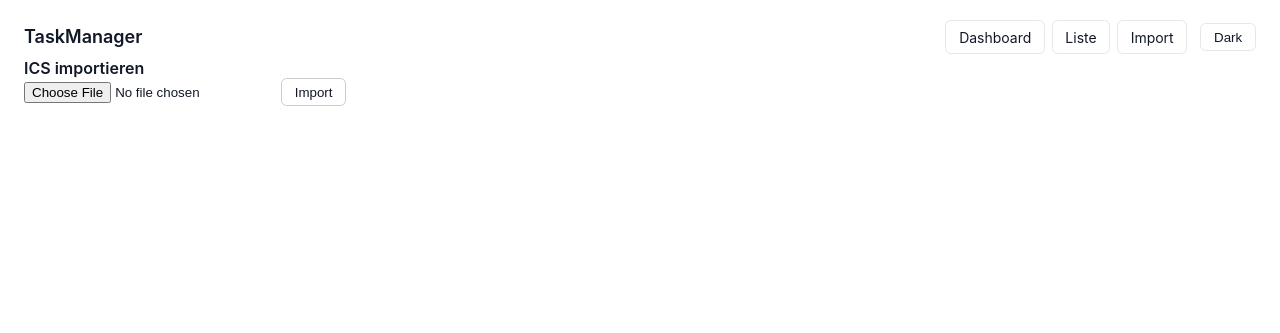
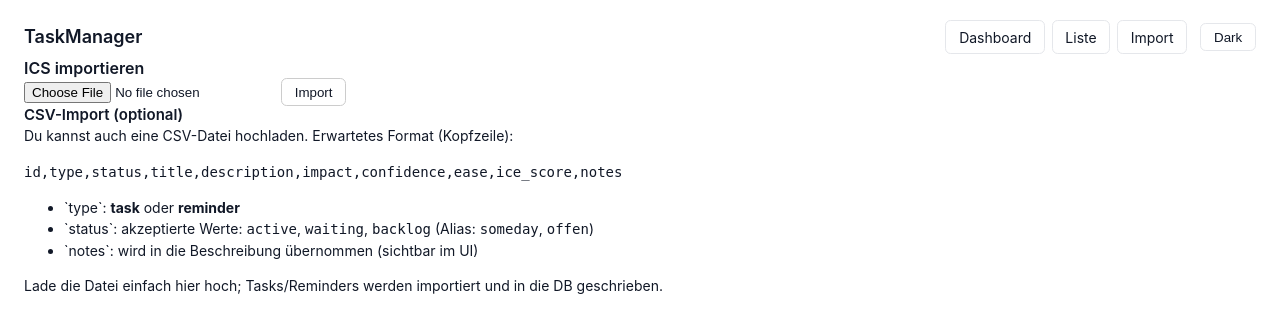
Before and after one commit to VisualTwo/Taskmanager-v2, a FastAPI app: page /import in a window 1280 px wide. Shown: the top 333 px of the page. Run offline with FastAPI, Linux system fonts and the light colour scheme; some libraries are stand-ins or nearby versions.

Commit message:
UI: document CSV import in import.html; store import notes in visible description

```diff
--- a/web/server.py
+++ b/web/server.py
@@ -2110,11 +2110,14 @@ async def import_upload(
                 else:
                     it = Reminder(id=nid, type="reminder", name=name, status=mapped, is_private=False, description=desc, ics_uid=None, priority=0)
                 # attach notes into metadata to preserve them
-                md = dict(it.metadata or {})
+                # Move import notes into visible description (append to existing description)
+                payload = dict(it.__dict__)
+                desc_existing = payload.get("description") or ""
                 if notes:
-                    md["import_notes"] = notes
-                payload = dict(it.__dict__)
-                payload["metadata"] = md
+                    if desc_existing:
+                        payload["description"] = f"{desc_existing}\n\nImport-Notiz: {notes}"
+                    else:
+                        payload["description"] = f"Import-Notiz: {notes}"
                 cls = it.__class__
                 repo.upsert(cls(**payload))
             repo.conn.commit()
--- a/web/templates/import.html
+++ b/web/templates/import.html
@@ -7,4 +7,15 @@
   <input type="file" name="file" accept=".ics,text/calendar" required>
   <button type="submit">Import</button>
 </form>
+<section>
+  <h3>CSV-Import (optional)</h3>
+  <p>Du kannst auch eine CSV-Datei hochladen. Erwartetes Format (Kopfzeile):</p>
+  <pre>id,type,status,title,description,impact,confidence,ease,ice_score,notes</pre>
+  <ul>
+    <li>`type`: <strong>task</strong> oder <strong>reminder</strong></li>
+    <li>`status`: akzeptierte Werte: <code>active</code>, <code>waiting</code>, <code>backlog</code> (Alias: <code>someday</code>, <code>offen</code>)</li>
+    <li>`notes`: wird in die Beschreibung übernommen (sichtbar im UI)</li>
+  </ul>
+  <p>Lade die Datei einfach hier hoch; Tasks/Reminders werden importiert und in die DB geschrieben.</p>
+</section>
 {% endblock %}
```
